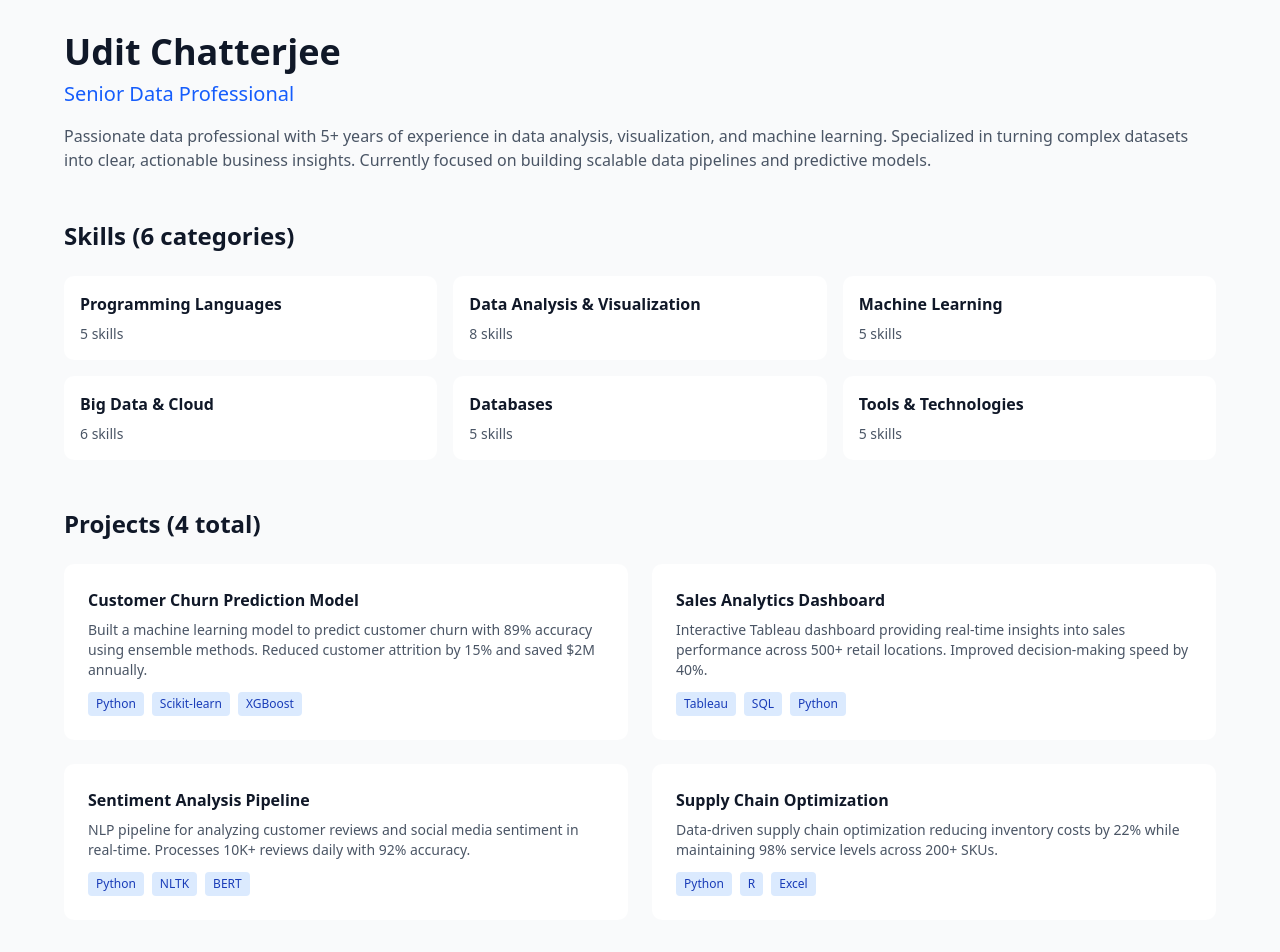
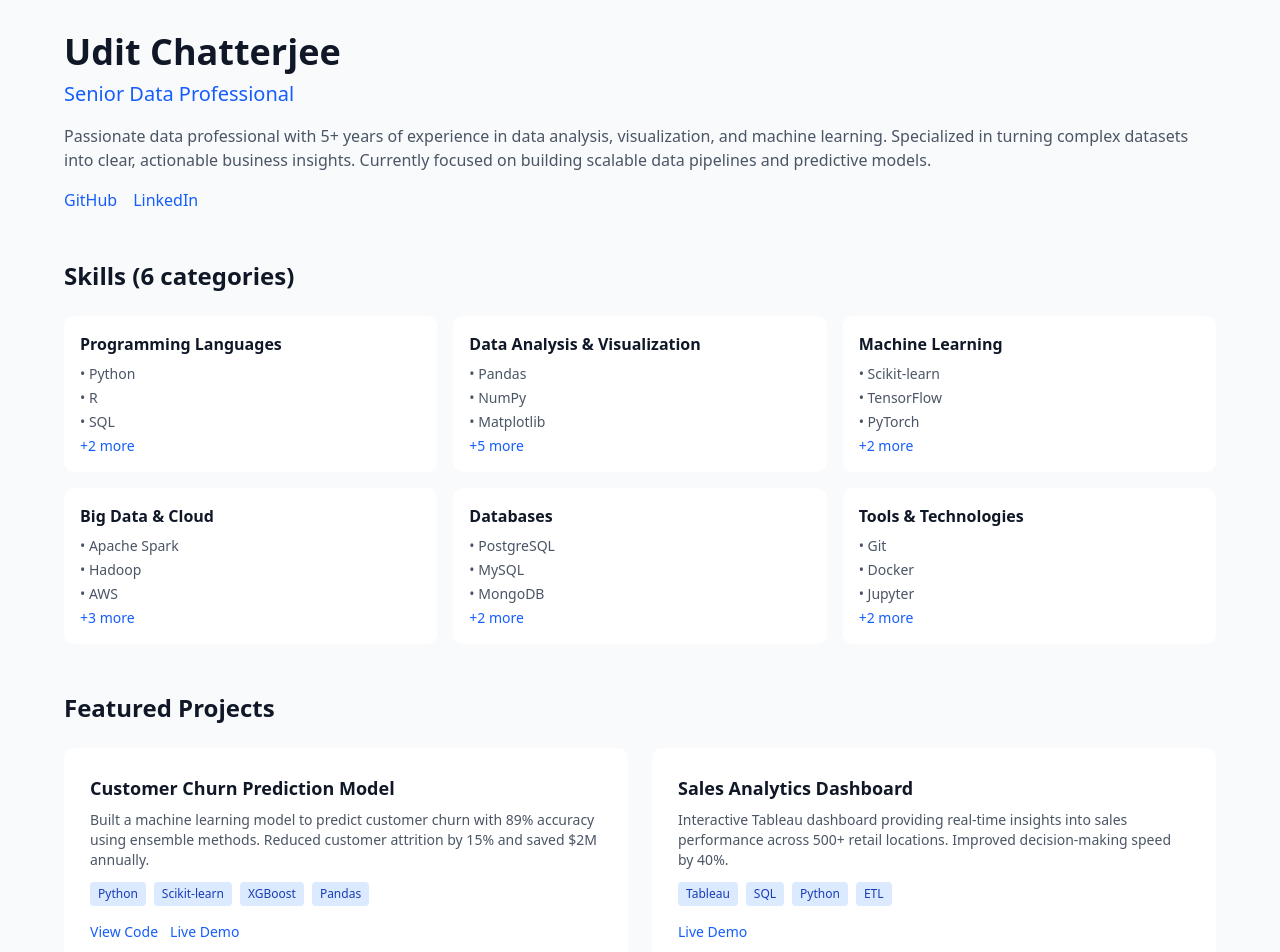
Before and after one commit to quantumudit/quantumudit-website, a Next.js app: page / in a window 1280 px wide. Shown: the top 952 px of the page. Built offline with nearby package versions, Linux system fonts and the light colour scheme.

Commit message:
refactor(app): use TypeScript types and data helpers

```diff
--- a/app/page.tsx
+++ b/app/page.tsx
@@ -1,11 +1,12 @@
-import profileData from '@/data/profile.json';
-import skillsData from '@/data/skills.json';
-import projectsData from '@/data/projects.json';
+import { getProfile, getSkills, getFeaturedProjects } from '@/lib/data';
 
 export default function Home() {
-  const { name, title, bio } = profileData;
-  const { categories } = skillsData;
-  const { projects } = projectsData;
+  // Now using typed helper functions!
+  const profile = getProfile();
+  const categories = getSkills();
+  const projectList = getFeaturedProjects();
+
+  const { name, title, bio } = profile;
 
   return (
     <main className="min-h-screen bg-gray-50 dark:bg-gray-900 p-8">
@@ -22,43 +23,80 @@ export default function Home() {
           <p className="text-gray-600 dark:text-gray-400">
             {bio}
           </p>
+
+          {/* Type-safe access to nested properties */}
+          <div className="mt-4 flex gap-4">
+            <a
+              href={profile.social.github}
+              className="text-blue-600 hover:underline"
+              target="_blank"
+              rel="noopener noreferrer"
+            >
+              GitHub
+            </a>
+            <a
+              href={profile.social.linkedin}
+              className="text-blue-600 hover:underline"
+              target="_blank"
+              rel="noopener noreferrer"
+            >
+              LinkedIn
+            </a>
+          </div>
         </section>
 
-        {/* Skills Section */}
+        {/* Skills Section - with type safety */}
         <section className="mb-12">
           <h2 className="text-2xl font-bold text-gray-900 dark:text-white mb-6">
             Skills ({categories.length} categories)
           </h2>
           <div className="grid md:grid-cols-2 lg:grid-cols-3 gap-4">
             {categories.map((category) => (
-              <div key={category.id} className="bg-white dark:bg-gray-800 p-4 rounded-lg">
+              <div
+                key={category.id}
+                className="bg-white dark:bg-gray-800 p-4 rounded-lg"
+              >
                 <h3 className="font-semibold text-gray-900 dark:text-white mb-2">
                   {category.category}
                 </h3>
-                <p className="text-sm text-gray-600 dark:text-gray-400">
-                  {category.items.length} skills
-                </p>
+                <ul className="text-sm text-gray-600 dark:text-gray-400 space-y-1">
+                  {category.items.slice(0, 3).map((item, idx) => (
+                    <li key={idx}>• {item}</li>
+                  ))}
+                  {category.items.length > 3 && (
+                    <li className="text-blue-600">
+                      +{category.items.length - 3} more
+                    </li>
+                  )}
+                </ul>
               </div>
             ))}
           </div>
         </section>
 
-        {/* Projects Section */}
+        {/* Projects Section - with type safety */}
         <section>
           <h2 className="text-2xl font-bold text-gray-900 dark:text-white mb-6">
-            Projects ({projects.length} total)
+            Featured Projects
           </h2>
           <div className="grid md:grid-cols-2 gap-6">
-            {projects.map((project) => (
-              <div key={project.id} className="bg-white dark:bg-gray-800 p-6 rounded-lg">
-                <h3 className="font-semibold text-gray-900 dark:text-white mb-2">
+            {projectList
+              .filter(project => project.featured)
+              .map((project) => (
+                <div
+                  key={project.id}
+                  className="bg-white dark:bg-gray-800 p-6 rounded-lg border-2 border-transparent hover:border-blue-500 transition-colors"
+                >
+                  <h3 className="font-semibold text-gray-900 dark:text-white mb-2 text-lg">
                     {project.title}
                   </h3>
                   <p className="text-sm text-gray-600 dark:text-gray-400 mb-3">
                     {project.description}
                   </p>
-                <div className="flex flex-wrap gap-2">
-                  {project.technologies.slice(0, 3).map((tech, idx) => (
+
+                  {/* Technologies */}
+                  <div className="flex flex-wrap gap-2 mb-4">
+                    {project.technologies.slice(0, 4).map((tech, idx) => (
                       <span
                         key={idx}
                         className="text-xs bg-blue-100 text-blue-800 dark:bg-blue-900 dark:text-blue-200 px-2 py-1 rounded"
@@ -66,6 +104,30 @@ export default function Home() {
                         {tech}
                       </span>
                     ))}
+                  </div>
+
+                  {/* Links */}
+                  <div className="flex gap-3">
+                    {project.github && (
+                      <a
+                        href={project.github}
+                        target="_blank"
+                        rel="noopener noreferrer"
+                        className="text-sm text-blue-600 hover:underline"
+                      >
+                        View Code
+                      </a>
+                    )}
+                    {project.demo && (
+                      <a
+                        href={project.demo}
+                        target="_blank"
+                        rel="noopener noreferrer"
+                        className="text-sm text-blue-600 hover:underline"
+                      >
+                        Live Demo
+                      </a>
+                    )}
                   </div>
                 </div>
               ))}
```
Also changed, not shown: 1 other file (tests, documents, lock files or other folders). Lines whose indentation alone changed are shown as unchanged.
